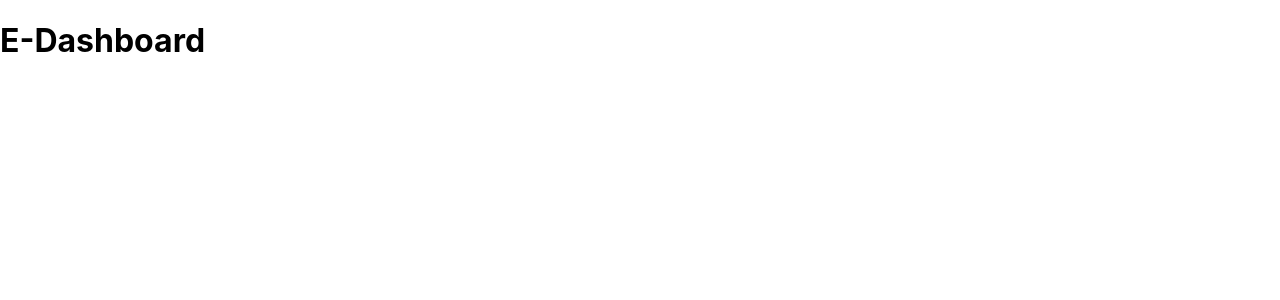
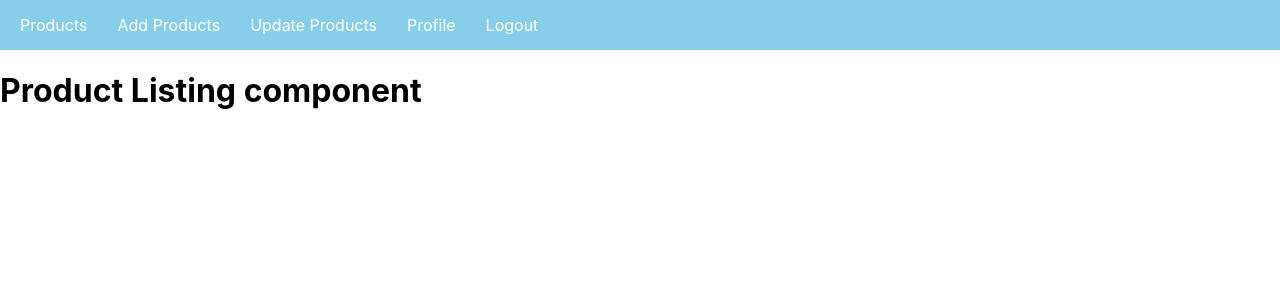
Before and after one commit to Asadujjaman47/E-commerce-Dashboard, a React (Vite) app in the folder frontend/: page / in a window 1280 px wide. Shown: the top 300 px of the page. Built offline with nearby package versions, Linux system fonts and the light colour scheme.

Commit message:
Routing add in react.js

```diff
--- a/frontend/package.json
+++ b/frontend/package.json
@@ -11,7 +11,8 @@
   },
   "dependencies": {
     "react": "^18.2.0",
-    "react-dom": "^18.2.0"
+    "react-dom": "^18.2.0",
+    "react-router-dom": "^6.16.0"
   },
   "devDependencies": {
     "@types/react": "^18.2.15",
--- a/frontend/src/App.jsx
+++ b/frontend/src/App.jsx
@@ -1,12 +1,23 @@
-import './App.css'
+import { BrowserRouter, Route, Routes } from "react-router-dom";
+import "./App.css";
+import Nav from "./components/Nav";
 
 function App() {
-
   return (
-    <div className='App'>
-      <h1>E-Dashboard</h1>
+    <div className="App">
+      <BrowserRouter>
+        <Nav />
+        <Routes>
+          <Route path="/" element={<h1>Product Listing component</h1>} />
+          <Route path="/add" element={<h1>Add Product component</h1>} />
+          <Route path="/update" element={<h1>Update Product component</h1>} />
+          <Route path="/logout" element={<h1>Logout component</h1>} />
+          <Route path="/profile" element={<h1>Profile component</h1>} />
+        </Routes>
+        {/* <h1>E-Dashboard</h1> */}
+      </BrowserRouter>
     </div>
-  )
+  );
 }
 
-export default App
+export default App;
--- /dev/null
+++ b/frontend/src/components/Nav.jsx
@@ -0,0 +1,31 @@
+// import React from "react";
+import { Link } from "react-router-dom";
+
+export default function Nav() {
+  return (
+    <div>
+      <ul className="nav-ul">
+        {/* <li>Home Page</li> */}
+        {/* <li>
+          <Link to="/">Homepage</Link>
+        </li> */}
+
+        <li>
+          <Link to="/">Products</Link>
+        </li>
+        <li>
+          <Link to="/add">Add Products</Link>
+        </li>
+        <li>
+          <Link to="/update"> Update Products</Link>
+        </li>
+        <li>
+          <Link to="/profile">Profile</Link>
+        </li>
+        <li>
+          <Link to="/logout"> Logout</Link>
+        </li>
+      </ul>
+    </div>
+  );
+}
```
Also changed, not shown: 1 other file (tests, documents, lock files or other folders).
